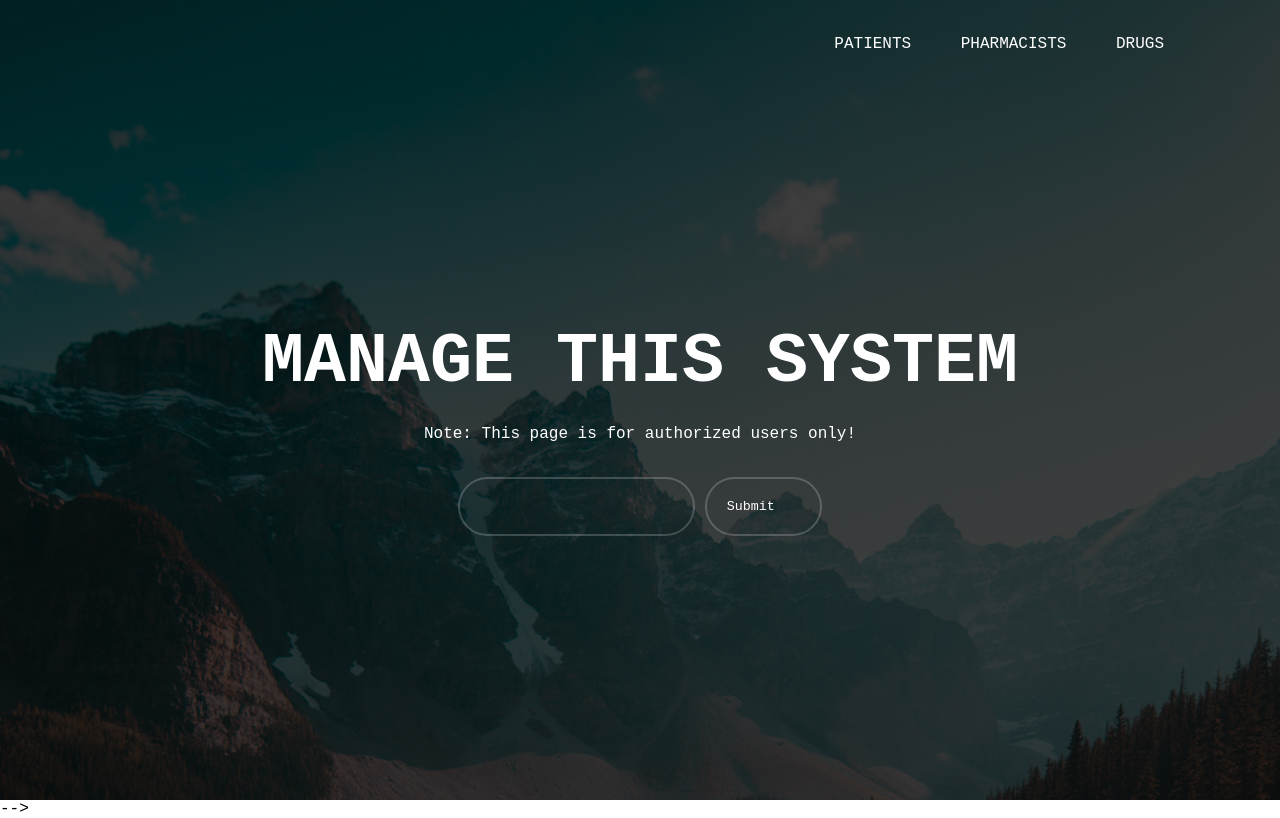
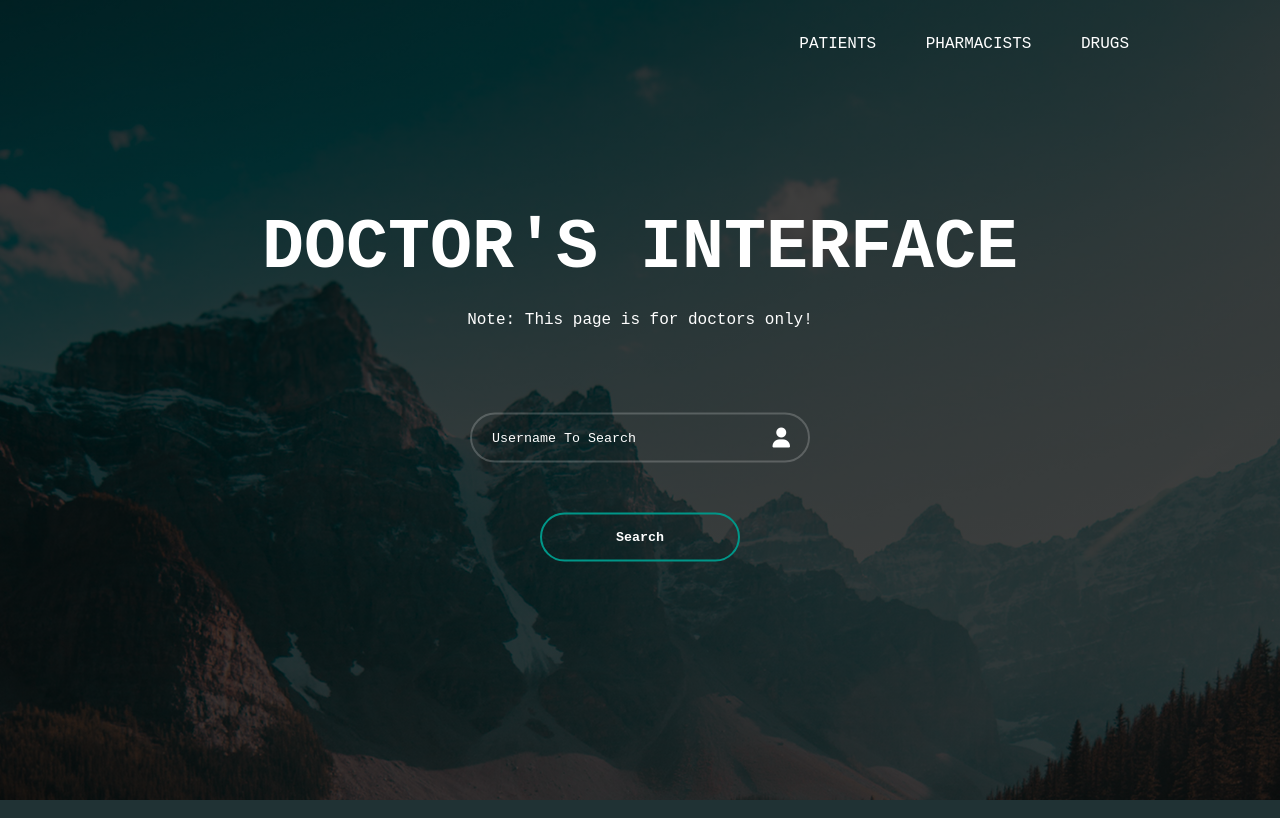
Before and after one commit to reinhardbuyabo/drug-dispensing-tool, a PHP site: page /src/doctor.php in a window 1280 px wide. Run offline with PHP 8.4, Linux system fonts and the light colour scheme; data that the repository does not hold is empty; some libraries are stand-ins or nearby versions.

Commit message:
feat: Search for Patient 2

```diff
--- a/src/doctor.php
+++ b/src/doctor.php
@@ -1,20 +1,6 @@
 <?php
-session_start(); // Start or resume the session
-
-// Check if the form is submitted
-if ($_SERVER["REQUEST_METHOD"] === "POST" && isset($_POST["submit"])) {
-    // Form is submitted, handle the form data
-    $patient = $_POST["patient"];
-
-    // Update session variables based on form data
-    if (!empty($patient)) {
-        $_SESSION["patient"] = $patient;
-    }
-    echo print_r($_SESSION);
-}
-
-// ... Your other PHP code ...
-
+require 'connect.php';
+session_start();
 ?>
 
 <!DOCTYPE html>
@@ -23,109 +9,94 @@ if ($_SERVER["REQUEST_METHOD"] === "POST" && isset($_POST["submit"])) {
 <head>
     <meta charset="UTF-8">
     <meta name="viewport" content="width=device-width, initial-scale=1.0">
-    <title>Manage System</title>
+    <title>Admin Page</title>
+    <script src="https://kit.fontawesome.com/9e862feeff.js" crossorigin="anonymous"></script>
     <link rel="stylesheet" href="../styles/homes.css">
 </head>
 
 <body>
+
     <div class="banner">
-        <!-- ... (Other content) ... -->
-
         <div class="navbar">
             <h2><?php
-                $_SESSION = $_GET;
-                if (isset($_SESSION['name'])) {
-                    echo "welcome " . $_SESSION['name'];
+                if (isset($_GET['name'])) {
+                    echo "welcome " . $_GET['name'];
                 }
                 ?>
             </h2>
             <ul>
                 <li><a href="display_users.php">Patients</a></li>
                 <li><a href="display_pharmacists.php">Pharmacists</a></li>
-                <li><a href="display_drugs.php?user_type=doctor">Drugs</a></li>
+                <li><a href="display_drugs.php?user_type=admin">Drugs</a></li>
             </ul>
         </div>
 
         <div class="content">
-            <h1>MANAGE THIS SYSTEM</h1>
-            <p><span>Note:</span> This page is for authorized users only!</p>
+            <h1>DOCTOR'S INTERFACE</h1>
+            <p><span>Note:</span> This page is for doctors only!</p>
 
-            <div class="search">
-                <form method="post" action="<?php echo htmlspecialchars($_SERVER["PHP_SELF"]); ?>">
-                    <input type="text" name="patient" id="search_patient">
 
-                    <!-- Add the button inside the form with type="submit" -->
-                    <input type="submit""><span></span>
+            <div class="wrapper">
+                <form class="input-group" method="post">
+                    <div class="input-field">
+                        <input type="text" name="search" id="search" placeholder="Username To Search">
+                        <i class="fa-solid fa-user"></i>
+                    </div>
+                    <button class="submit-btn" name="submit">Search</button>
+                </form>
 
-                </form>
             </div>
 
-            <!-- ... (Other content) ... -->
+            <div class="wrapper-table">
+                <table class="content-table">
+                    <?php
+                    if (isset($_POST["submit"])) {
+                        $search = $_POST["search"];
 
+                        $sql = "SELECT * FROM patient WHERE username = '$search'";
+                        $result = mysqli_query($conn, $sql);
+
+                        if ($result) {
+                            $num = mysqli_num_rows($result);
+                            echo $num;
+
+                            if (mysqli_num_rows($result) > 0) {
+                                echo '<thead>
+                            <tr>
+                            <th>Patient ID</th>
+                            <th>First Name</th>
+                            <th>Last Name</th>
+                            <th>Email</th>
+                            <th>Phone</th>
+                            <th>Username</th>
+                            <th>Prescribe</th>
+                            </tr>
+                        </thead>';
+
+                                $row = mysqli_fetch_assoc($result);
+
+                                echo '<tbody>
+                            <tr>
+                                <td>' . $row['patient_id'] . '</td>
+                                <td>' . $row['first_name'] . '</td>
+                                <td>' . $row['last_name'] . '</td>
+                                <td>' . $row['email'] . '</td>
+                                <td>' . $row['phone'] . '</td>
+                                <td>' . $row['username'] . '</td>
+                                <td><a href="prescribe.php">Presribe Drug</a></td>
+
+                            </tr>
+                        </tbody>';
+                            }
+                        } else {
+                            echo "<h2>Data Not Found</h2>";
+                        }
+                    }
+                    ?>
+                </table>
+            </div>
         </div>
     </div>
 </body>
 
 </html>
-
-
-
-<!-- <!DOCTYPE html>
-<html lang=" en">
-
-                    <head>
-                        <meta charset="UTF-8">
-                        <meta name="viewport" content="width=device-width, initial-scale=1.0">
-                        <title>Doctor Page</title>
-                        <link rel="stylesheet" href="../styles/homes.css">
-                    </head>
-
-                    <body>
-
-                        <div class="banner">
-                            <div class="navbar">
-                                <h2><?php
-                                    session_start();
-                                    $_SESSION = $_GET;
-                                    if (isset($_SESSION['name'])) {
-                                        echo "welcome " . $_SESSION['name'];
-                                    }
-                                    ?>
-                                </h2>
-                                <ul>
-                                    <li><a href="display_users.php">Patients</a></li>
-                                    <li><a href="display_pharmacists.php">Pharmacists</a></li>
-                                    <li><a href="display_drugs.php?user_type=doctor">Drugs</a></li>
-                                </ul>
-                            </div>
-
-                            <div class="content">
-                                <h1>MANAGE THIS SYSTEM</h1>
-                                <p><span>Note:</span> This page is for authorized users only!</p>
-
-                                <div class="search">
-                                    <form method="post" action="<?php echo htmlspecialchars($_SERVER["PHP_SELF"]); ?>">
-                                        <input type="text" name="patient" id="search_patient">
-                                        <button type="submit" onclick="<?php echo $onClickHandler; ?>"><span></span>SEARCH PATIENT</button>
-                                    </form>
-                                    <?php
-                                    if (isset($_POST['patient'])) {
-                                        $onClickHandler = "<h2>Hello Patient</h2>";
-                                    } else {
-                                        $onClickHandler = "alert('No such patient exists')";
-                                    }
-                                    ?>
-                                </div>
-
-                            </div>
-                        </div>
-
-                        <!-- <p>This is the doctor Page</p>
-
-    <a href="./display_users.php">Display All Users</a>
-
-    <a href="./doctor_form.html">Add A Doctor</a>
-    <a href="./pharmacist_form.html">Add A Pharmacist</a> -->
-                    </body>
-
-</html> -->
--- a/styles/homes.css
+++ b/styles/homes.css
@@ -1,6 +1,7 @@
 * {
     margin: 0;
     padding: 0;
+    box-sizing: border-box;
     font-family: 'Courier New', Courier, monospace;
 }
 
@@ -137,3 +138,91 @@ button:hover {
     color: #fff;
     padding: 20px 45px 20px 20px;
 }
+
+.wrapper {
+    /* background: salmon; */
+    width: 420px;
+    margin: auto;
+    border-radius: 25px;
+    padding: 30px 40px;
+}
+
+.wrapper-table {
+    /* background: salmon; */
+    width: 50vw;
+    margin: auto;
+    border-radius: 25px;
+    padding: 30px 40px;
+}
+
+.wrapper .input-field {
+    position: relative;
+    width: 100%;
+    height: 50px;
+    /* background: salmon; */
+    margin: 30px 0;
+}
+
+.input-field input {
+    width: 100%;
+    height: 100%;
+    background: transparent;
+    border: none;
+    outline: none;
+    border: 2px solid rgba(255, 255, 255, .2);
+    border-radius: 40px;
+    color: #fff;
+    padding: 20px 45px 20px 20px;
+}
+
+.input-field input::placeholder {
+    color: #fff;
+}
+
+.input-field i {
+    position: absolute;
+    right: 20px;
+    top: 50%;
+    transform: translateY(-50%);
+    font-size: 20px;
+}
+
+.content-table {
+    border-collapse: collapse;
+    margin: auto;
+    font-size: 0.9em;
+    min-width: 400px;
+    border-radius: 5px 5px 0 0;
+    overflow: hidden;
+    box-shadow: 0 0 20px rgba(0, 0, 0, 0.3);
+}
+
+.content-table thead tr {
+    background-color: #009879;
+
+    color: #fff;
+    text-align: left;
+    font-weight: bold;
+}
+
+.content-table th, .content-table td {
+    padding: 12px 15px;
+}
+
+.content-table tbody tr {
+    border-bottom: 1px solid grey;
+}
+
+.content-table tbody tr:nth-of-type(even){
+    background-color: #f3f3f3;
+    color: black;
+}
+
+.content-table tbody tr:last-of-type {
+    border-bottom: 2px solid #009879;
+}
+
+.content-table tbody tr.active-row {
+    font-weight: bold;
+    color: #009879;
+}
```
